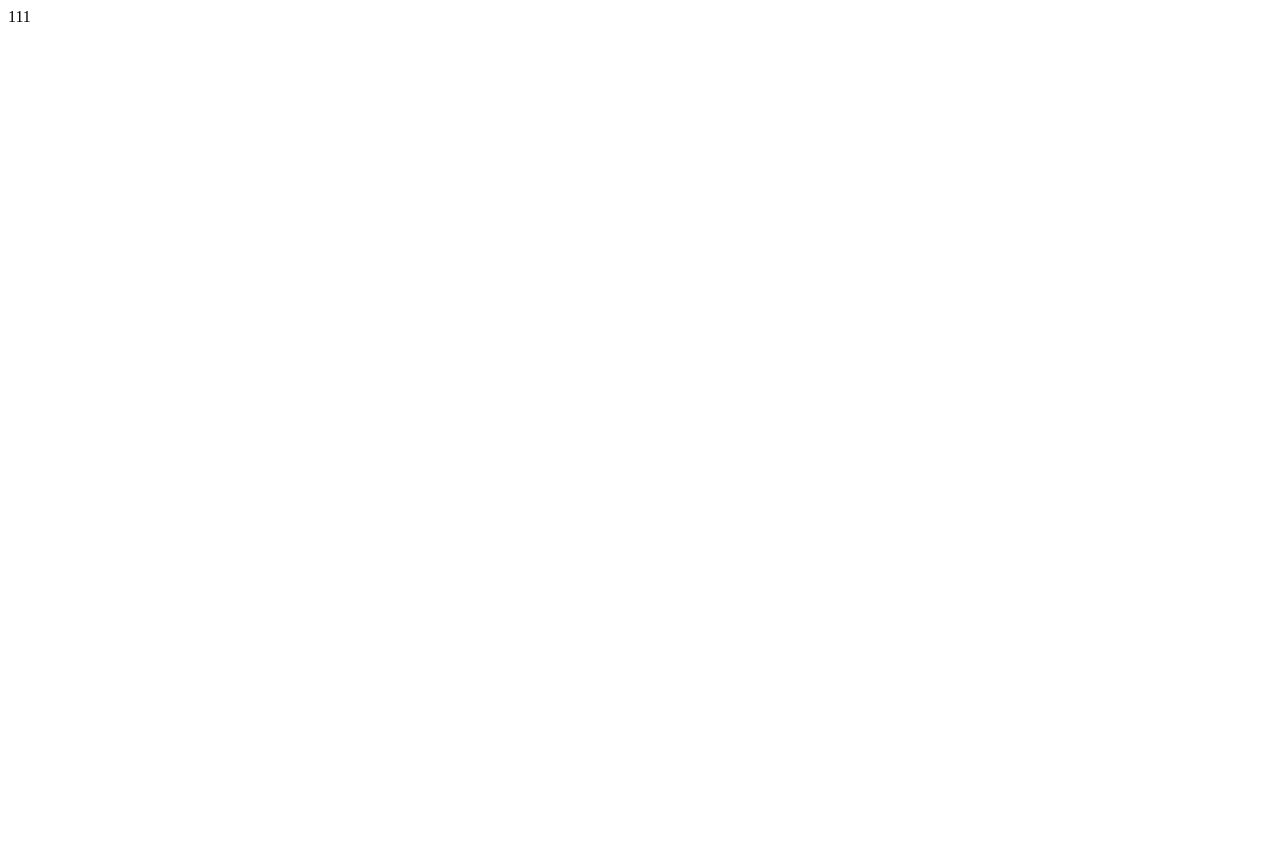
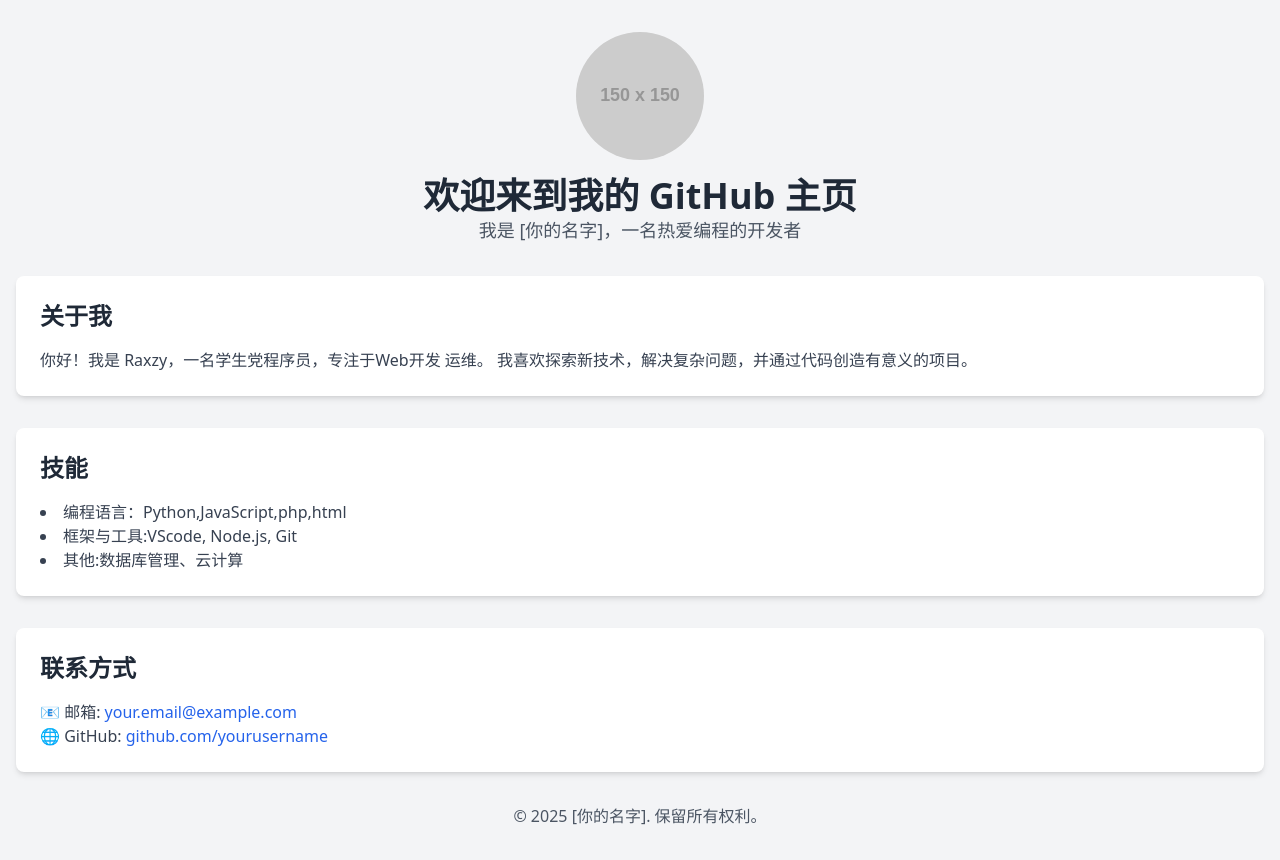
Before and after one commit to exwhi/exwhi.github.io, a plain HTML site: page index.html in a window 1280 px wide. Before the commit the page ends 800 px from the top, so only its background shows below. Drawn offline with nearby package versions, Linux system fonts and the light colour scheme; placeholder pictures from the web are drawn by us.

Commit message:
Update index.html

```diff
--- a/index.html
+++ b/index.html
@@ -1 +1,48 @@
-<p>111</p>
+<!DOCTYPE html>
+<html lang="zh-CN">
+<head>
+    <meta charset="UTF-8">
+    <meta name="viewport" content="width=device-width, initial-scale=1.0">
+    <title>我的 GitHub 自我介绍</title>
+    <script src="https://cdn.tailwindcss.com"></script>
+</head>
+<body class="bg-gray-100 font-sans">
+    <div class="container mx-auto px-4 py-8">
+        <header class="text-center mb-8">
+            <img src="https://via.placeholder.com/150" alt="Profile Picture" class="w-32 h-32 rounded-full mx-auto mb-4">
+            <h1 class="text-4xl font-bold text-gray-800">欢迎来到我的 GitHub 主页</h1>
+            <p class="text-lg text-gray-600">我是 [你的名字]，一名热爱编程的开发者</p>
+        </header>
+
+        <section class="bg-white p-6 rounded-lg shadow-md mb-8">
+            <h2 class="text-2xl font-semibold text-gray-800 mb-4">关于我</h2>
+            <p class="text-gray-700">
+                你好！我是 Raxzy，一名学生党程序员，专注于Web开发 运维。
+                我喜欢探索新技术，解决复杂问题，并通过代码创造有意义的项目。
+            </p>
+        </section>
+
+        <section class="bg-white p-6 rounded-lg shadow-md mb-8">
+            <h2 class="text-2xl font-semibold text-gray-800 mb-4">技能</h2>
+            <ul class="list-disc list-inside text-gray-700">
+                <li>编程语言：Python,JavaScript,php,html</li>
+                <li>框架与工具:VScode, Node.js, Git</li>
+                <li>其他:数据库管理、云计算</li>
+            </ul>
+        </section>
+
+        <section class="bg-white p-6 rounded-lg shadow-md mb-8">
+            <h2 class="text-2xl font-semibold text-gray-800 mb-4">联系方式</h2>
+            <p class="text-gray-700">
+                📧 邮箱: <a href="mailto:raxzy785@gmail.com" class="text-blue-600 hover:underline">your.email@example.com</a><br>
+                🌐 GitHub: <a href="https://github.com/exwhi" class="text-blue-600 hover:underline">github.com/yourusername</a><br>
+                <!--🔗 个人网站: <a href="https://yourwebsite.com" class="text-blue-600 hover:underline">yourwebsite.com</a>-->
+            </p>
+        </section>
+
+        <footer class="text-center text-gray-600">
+            <p>&copy; 2025 [你的名字]. 保留所有权利。</p>
+        </footer>
+    </div>
+</body>
+</html>
```
